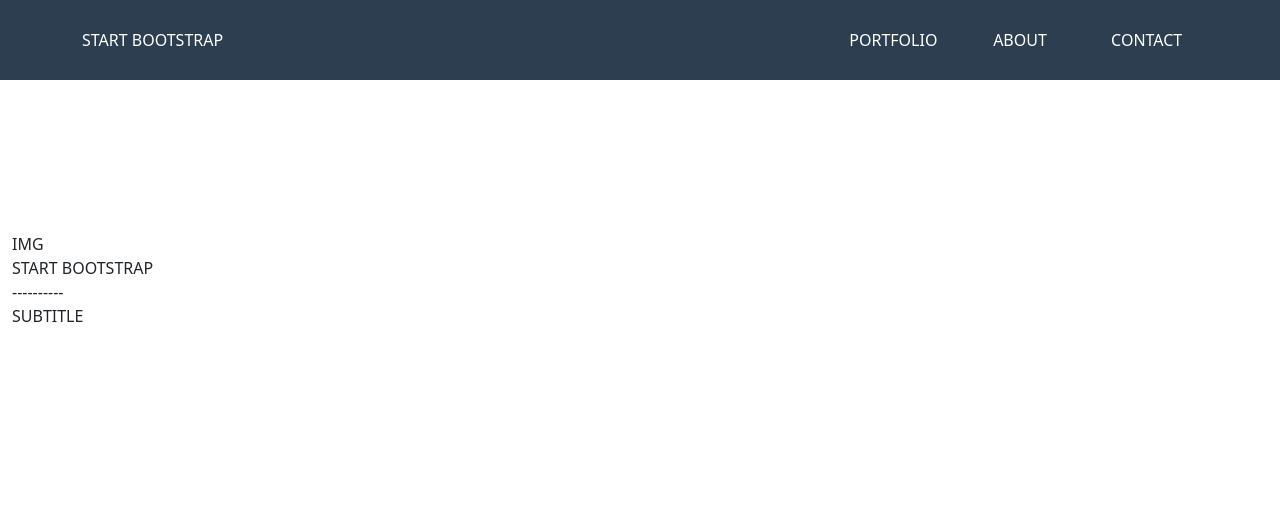
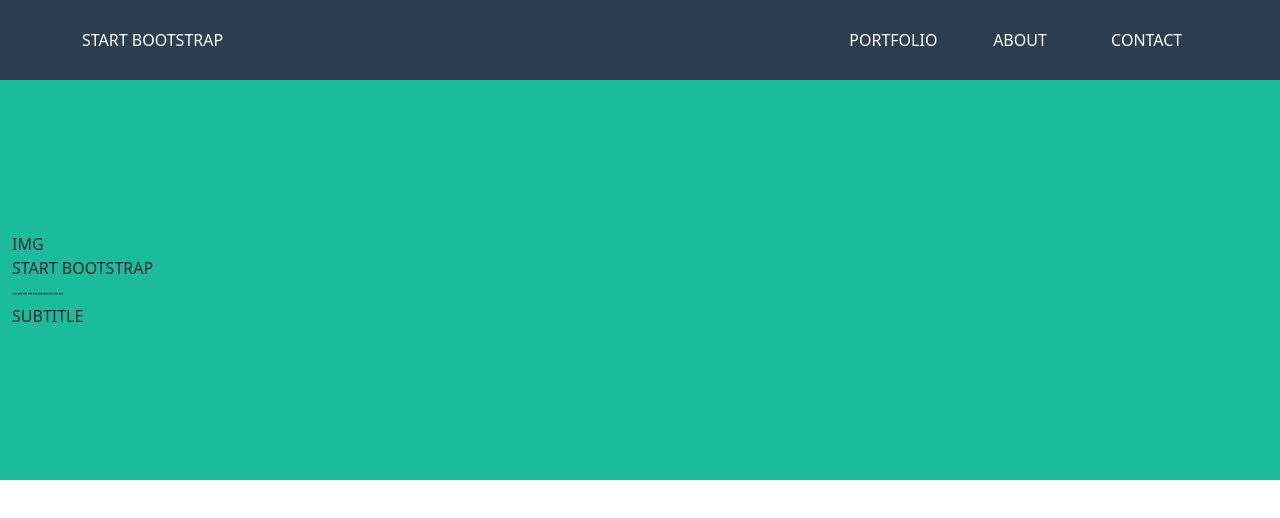
Before and after one commit to raffaele-catalano/html-css-bootstrap-freelancer, a plain HTML site: page index.html in a window 1280 px wide. Drawn offline with nearby package versions, Linux system fonts and the light colour scheme.

Commit message:
[css-edit] minor

```diff
--- a/assets/css/style.css
+++ b/assets/css/style.css
@@ -4,6 +4,10 @@
 
 .header-bg {
     background-color: #2C3E50;
+}
+
+.jumbo-bg {
+    background-color: #1ABC9C;
 }
 
 .debug {
```
